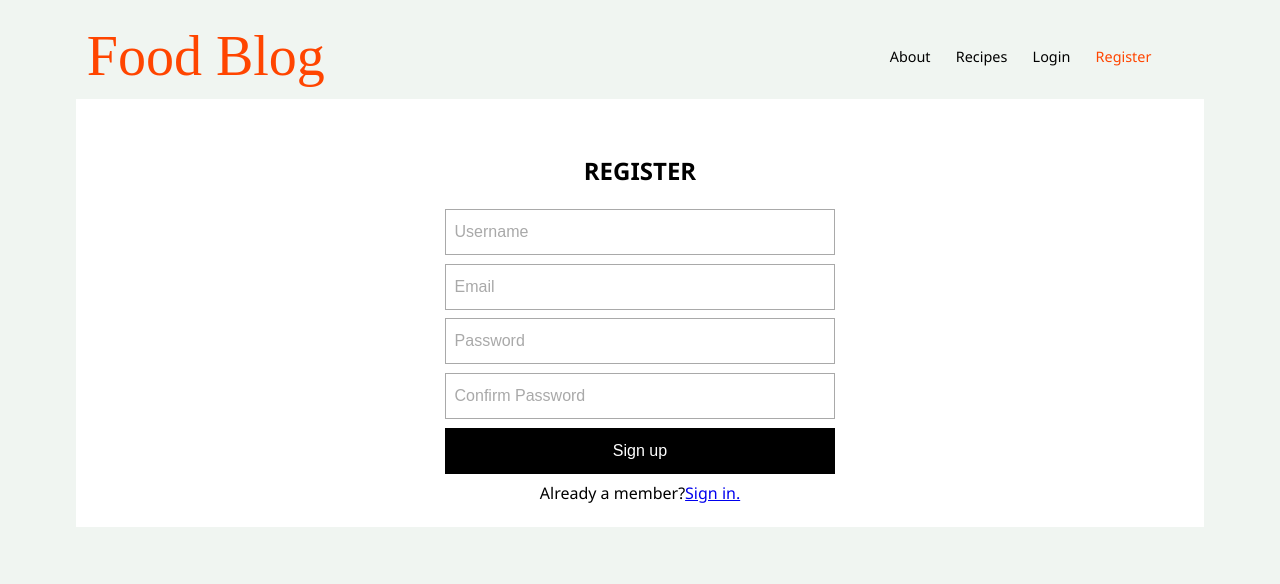
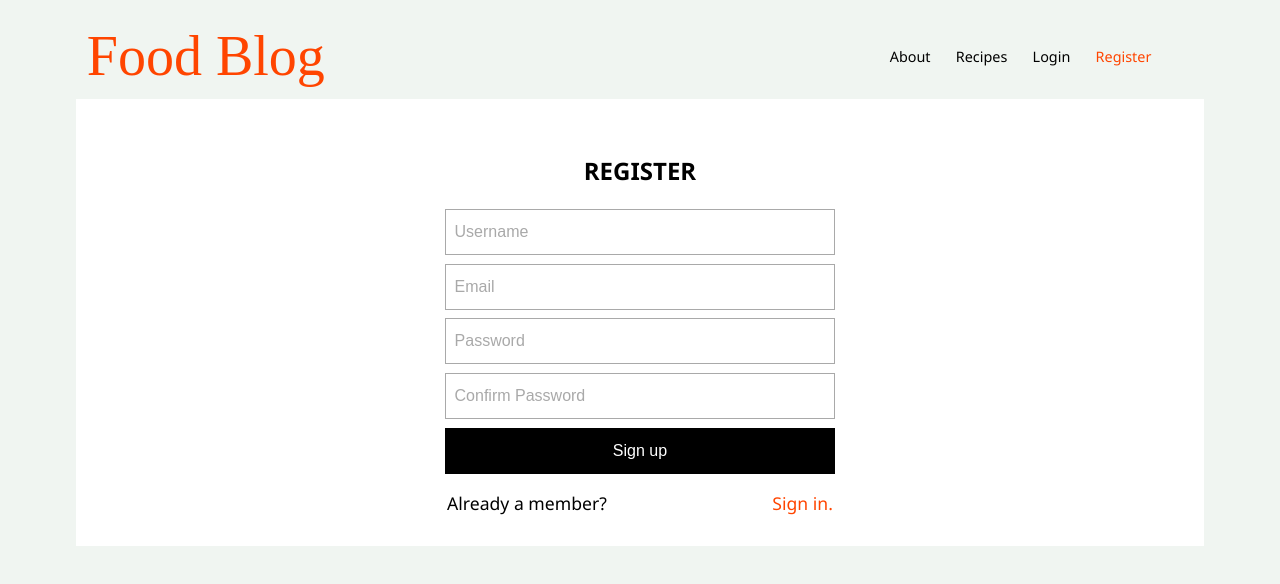
Before and after one commit to g-t-georgiev/recipe-blog, a React (Create React App) app: page /auth/register in a window 1280 px wide. Shown: the top 584 px of the page. Built offline with nearby package versions, Linux system fonts and the light colour scheme; a web font is replaced by a local one.

Commit message:
Fixed a typo in form-footer class name attribute.

```diff
--- a/src/components/Auth/Register/Register.js
+++ b/src/components/Auth/Register/Register.js
@@ -31,7 +31,7 @@ function Register() {
                     <button className="form-button" type="submit">Sign up</button>
                 </div>
                 <div className="form-row">
-                    <span className="form-rooter">
+                    <span className="form-footer">
                         Already a member?
                         <Link to="/auth/login">Sign in.</Link>
                     </span>
```
